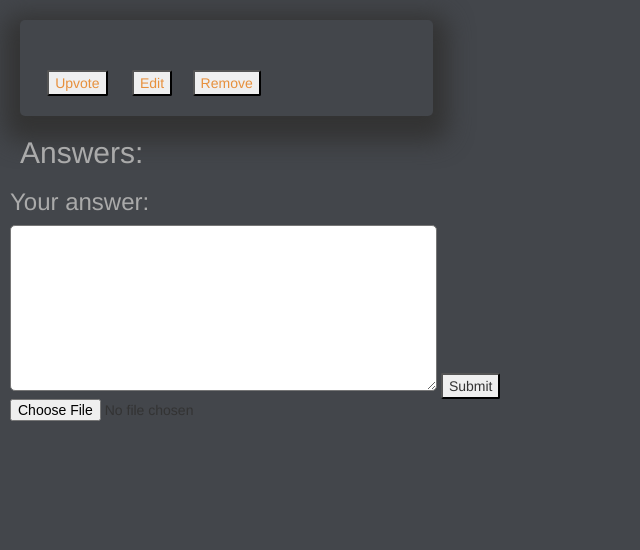
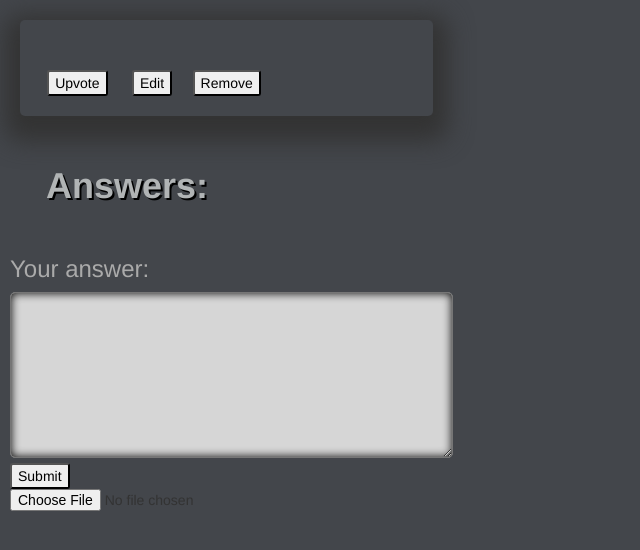
Before and after one commit to Tomporino/askm8remix, a Flask app: template templates/question.html in a window 1280 px wide. Shown: the part 62-612 px from the top of the page, without its empty margins (0-640 px from the left). Run offline with Flask 2, Linux system fonts and the light colour scheme; the template is opened without the code that fills it, so the values that code supplies are empty; some libraries are stand-ins or nearby versions.

Commit message:
answer css

```diff
--- a/static/style/theme.css
+++ b/static/style/theme.css
@@ -4,11 +4,11 @@ body {
 }
 
 body p {
-    color: #F4B350;
+    color:  #F4B350;
 }
 
 body a {
-    color: #E7903C;
+    color:  #E7903C;
 }
 
 body a:hover {
@@ -100,8 +100,13 @@ body a:hover {
     border-radius: 5px;
 }
 
-h3, h2 {
+h3 {
     color: #AAAAAA;
+}
+h1 {
+    color: #b1b4b5;
+    font-weight: bold;
+    text-shadow: 2px 2px black;
 }
 
 .q_answer {
@@ -124,7 +129,7 @@ h3, h2 {
     color: #AAAAAA;
 }
 
-.q_answer h4, h5 {
+.q_answer h4, h5{
     color: #F4B350;
 }
 
@@ -137,7 +142,11 @@ h3, h2 {
 }
 
 button {
-    border-radius: 2px;
+    border-radius: 3px;
+
+    color: black;
+
+
 }
 
 .answer_comment {
@@ -167,6 +176,43 @@ button {
     text-align: center;
 }
 
+.answer_comment_form {
+    padding: 10px;
+}
+
+textarea {
+    border-radius: 5px;
+    background-color: #d6d6d6;
+    -moz-box-shadow:    inset 0 0 10px #000000;
+   -webkit-box-shadow: inset 0 0 10px #000000;
+   box-shadow:         inset 0 0 10px #000000;
+    font-family: Helvetic, monospace;
+
+}
+
+.answer-message-part {
+    box-shadow: 0px 0px 25px 5px;
+    border-radius: 8px;
+    padding: 5px;
+}
+
+.answer-comment-part {
+    border-radius: 8px;
+}
+
+.answer-head-text {
+    margin: 6px;
+    margin-top: 10px;
+    padding: 20px;
+    border-radius: 3px;
+    width: 43%;
+
+}
+
+font {
+    font-family: Helvetic, monospace;
+}
+
 #search_phrase {
-    background-color: rgb(13, 13, 13, 0.5);
+    background-color: rgb(13, 13, 13);
 }
--- a/templates/question.html
+++ b/templates/question.html
@@ -20,10 +20,13 @@
         </div>
         <div></div>
     </div>
-    <div><h2>Answers:</h2></div>
+    <div class="answer-head-text">
+        <h1>Answers:</h1>
+    </div>
     <div class="answers">
         {% for answer in answers %}
         <div class="q_answer">
+            <div class="answer-message-part">
             <div><h4>{{ answer.message }}</h4></div>
             <div><p>{{ answer.submission_time }}</p></div>
             <div class="answer_buttons">
@@ -32,6 +35,8 @@
                 <div></div>
                 <div></div>
             </div>
+            </div>
+            <div class="answer-comment-part">
             {% for comment in comments %}
                     {% if comment.answer_id == answer.id%}
                         <div class="q_answ_comm"><h5>{{ comment.message }}</h5></div>
@@ -47,11 +52,11 @@
             {% endfor %}
         </div>
         </div>
-
-        <div id="user_answer">
+        </div>
+        <div class="answer-message">
             <form name="question" method="post" enctype="multipart/form-data">
                 <div><h3>Your answer:</h3></div>
-                    <textarea name="answer_message" id="answer_form" cols="50" rows="8"></textarea>
+                    <div><textarea name="answer_message"  cols="50" rows="8"></textarea></div>
                 <button type="submit">Submit</button>
                 <div>
                     <input type="file" id="img" name="image" >
@@ -60,4 +65,5 @@
         </div>
 
 
+
 {% endblock %}
```
